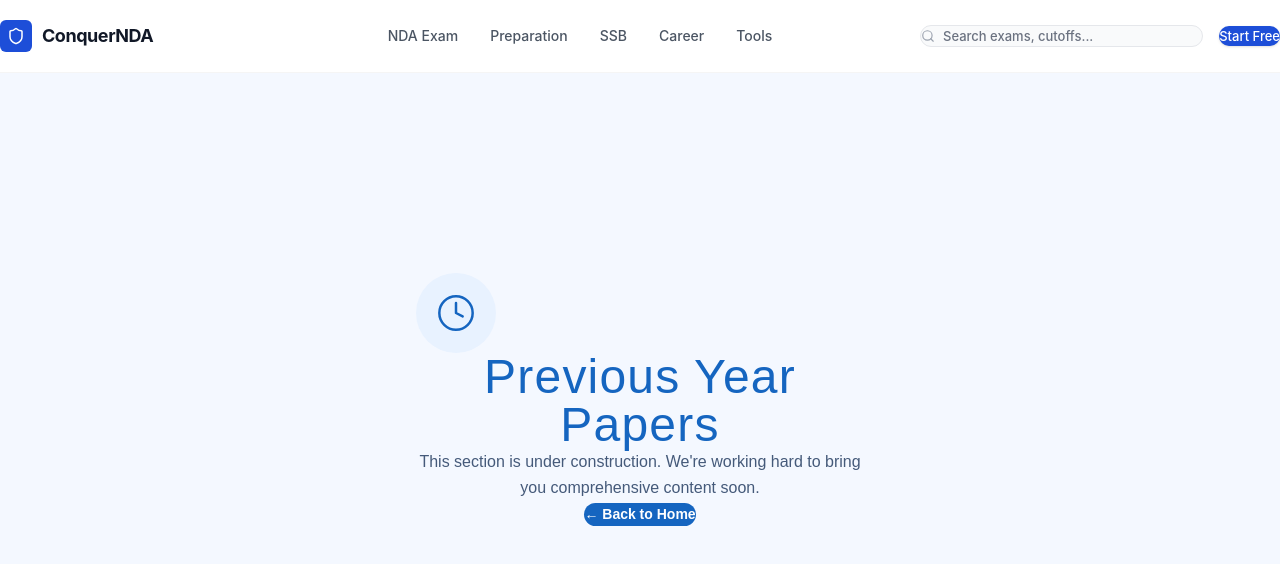
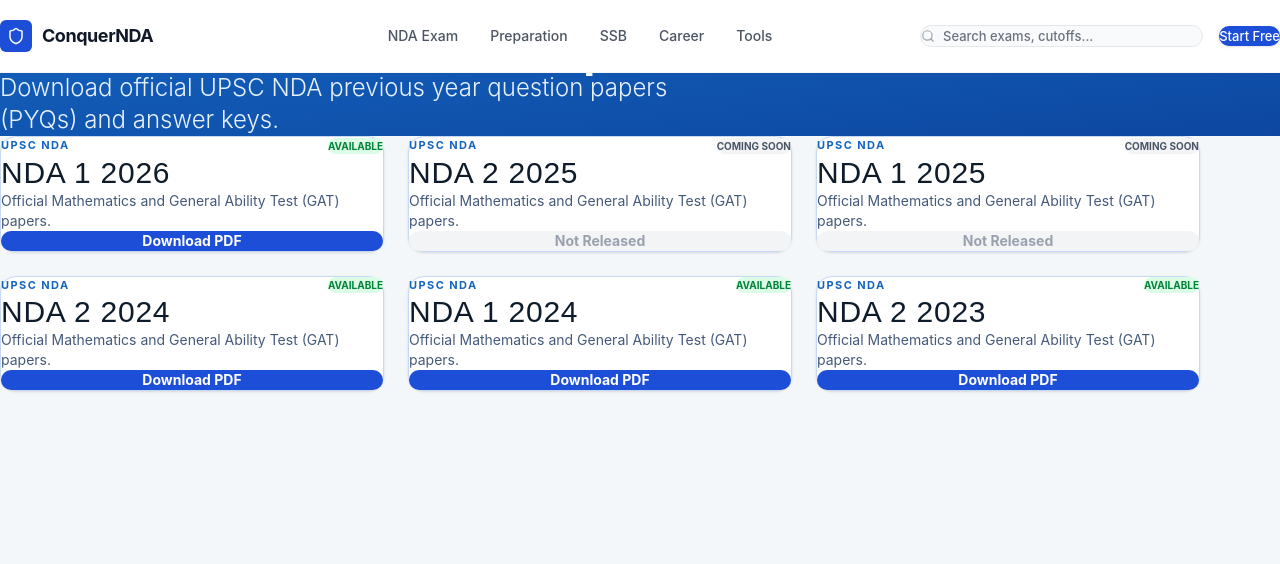
Before and after one commit to rudrakshtyagi1/CONQUERNDA, a Next.js app: page /previous-year-papers in a window 1280 px wide. Shown: the top 564 px of the page. Built offline with nearby package versions, Linux system fonts and the light colour scheme.

Commit message:
feat: added PYQ page with NDA 1 2026 paper

```diff
--- a/src/app/page.tsx
+++ b/src/app/page.tsx
@@ -546,7 +546,7 @@
       <a href="/eligibility" class="dd-item"><div class="dd-icon"><i class="ti ti-shield-check"></i></div><div class="dd-text"><h4>Eligibility</h4><p>Age, education &amp; physical</p></div></a>
       <a href="/exam-pattern" class="dd-item"><div class="dd-icon"><i class="ti ti-file-description"></i></div><div class="dd-text"><h4>Exam Pattern</h4><p>Papers, marking &amp; cutoffs</p></div></a>
       <a href="/syllabus" class="dd-item"><div class="dd-icon"><i class="ti ti-book"></i></div><div class="dd-text"><h4>Syllabus</h4><p>Topic-wise complete guide</p></div></a>
-      <a href="/previous-year-papers" class="dd-item"><div class="dd-icon"><i class="ti ti-history"></i></div><div class="dd-text"><h4>Previous Papers <span class="badge badge-new">New</span></h4><p>PYQs 2019–2025</p></div></a>
+      <a href="/previous-year-papers" class="dd-item"><div class="dd-icon"><i class="ti ti-history"></i></div><div class="dd-text"><h4>Previous Papers <span class="badge badge-new">New</span></h4><p>PYQs 2019–2026</p></div></a>
       <a href="/cutoff-analysis" class="dd-item"><div class="dd-icon"><i class="ti ti-chart-line"></i></div><div class="dd-text"><h4>Cutoff Analysis</h4><p>Historical cutoff trends</p></div></a>
     </div>
   </div>
--- a/src/app/previous-year-papers/page.tsx
+++ b/src/app/previous-year-papers/page.tsx
@@ -1,8 +1,58 @@
-import { ComingSoon } from '@/components/ui';
-import type { Metadata } from 'next';
+'use client';
+import Link from 'next/link';
 
-export const metadata: Metadata = { title: 'Previous Year Papers' };
+export default function PreviousYearPapers() {
+  const papers = [
+    { year: '2026', session: 'NDA 1', status: 'Available' },
+    { year: '2025', session: 'NDA 2', status: 'Coming Soon' },
+    { year: '2025', session: 'NDA 1', status: 'Coming Soon' },
+    { year: '2024', session: 'NDA 2', status: 'Available' },
+    { year: '2024', session: 'NDA 1', status: 'Available' },
+    { year: '2023', session: 'NDA 2', status: 'Available' },
+  ];
 
-export default function Page() {
-  return <ComingSoon section="Previous Year Papers" />;
+  return (
+    <div className="min-h-screen bg-surface font-['Inter',sans-serif]">
+      {/* Hero Section */}
+      <div className="bg-gradient-to-br from-[#1565C0] to-[#0D47A1] text-white py-20 px-6 relative before:absolute before:inset-x-0 before:top-0 before:h-1 before:bg-[#FFB300]">
+        <div className="max-w-[1200px] mx-auto">
+          <h1 className="font-['Bebas_Neue',sans-serif] text-5xl md:text-7xl mb-4 tracking-wide">Previous Year Papers</h1>
+          <p className="text-xl md:text-2xl text-[#E8F2FF] max-w-2xl font-light">
+            Download official UPSC NDA previous year question papers (PYQs) and answer keys.
+          </p>
+        </div>
+      </div>
+
+      <div className="max-w-[1200px] mx-auto px-6 py-16 text-[#0D1B2A]">
+        <div className="grid md:grid-cols-3 gap-6">
+          {papers.map((paper, i) => (
+            <div key={i} className="bg-white p-6 rounded-2xl border border-[#C5D8F5] shadow-sm hover:-translate-y-1 transition-transform flex flex-col">
+              <div className="flex items-center justify-between mb-4">
+                <span className="text-[11px] font-bold uppercase tracking-[0.13em] text-[#1565C0]">UPSC NDA</span>
+                {paper.status === 'Available' ? (
+                  <span className="text-[10px] px-2 py-0.5 rounded-full font-bold bg-green-100 text-green-700 uppercase">Available</span>
+                ) : (
+                  <span className="text-[10px] px-2 py-0.5 rounded-full font-bold bg-gray-100 text-gray-600 uppercase">Coming Soon</span>
+                )}
+              </div>
+              <h3 className="font-['Bebas_Neue',sans-serif] text-3xl text-[#0D1B2A] tracking-wide mb-2">NDA {paper.session.split(' ')[1]} {paper.year}</h3>
+              <p className="text-[#455A7A] text-sm mb-6 flex-1">
+                Official Mathematics and General Ability Test (GAT) papers.
+              </p>
+              <button
+                disabled={paper.status !== 'Available'}
+                className={`w-full py-3 rounded-xl font-bold text-sm transition-colors ${
+                  paper.status === 'Available'
+                    ? 'bg-[#1D4ED8] text-white hover:bg-blue-800'
+                    : 'bg-gray-100 text-gray-400 cursor-not-allowed'
+                }`}
+              >
+                {paper.status === 'Available' ? 'Download PDF' : 'Not Released'}
+              </button>
+            </div>
+          ))}
+        </div>
+      </div>
+    </div>
+  );
 }
--- a/src/data/nav.ts
+++ b/src/data/nav.ts
@@ -26,7 +26,7 @@
       { id: 'eligibility', label: 'Eligibility', icon: 'CheckCircle', href: '/eligibility', desc: 'Age, education & physical standards' },
       { id: 'exam-pattern', label: 'Exam Pattern', icon: 'FileText', href: '/exam-pattern', desc: 'Papers, marking & cutoffs' },
       { id: 'syllabus', label: 'Syllabus', icon: 'BookMarked', href: '/syllabus', desc: 'Topic-wise complete syllabus' },
-      { id: 'previous-year-papers', label: 'Previous Year Papers', icon: 'Archive', href: '/previous-year-papers', badge: 'NEW', desc: 'PYQs 2019–2025' },
+      { id: 'previous-year-papers', label: 'Previous Year Papers', icon: 'Archive', href: '/previous-year-papers', badge: 'NEW', desc: 'PYQs 2019–2026' },
       { id: 'cutoff-analysis', label: 'Cutoff Analysis', icon: 'TrendingUp', href: '/cutoff-analysis', desc: 'Historical cutoff trends' },
     ],
   },
```
